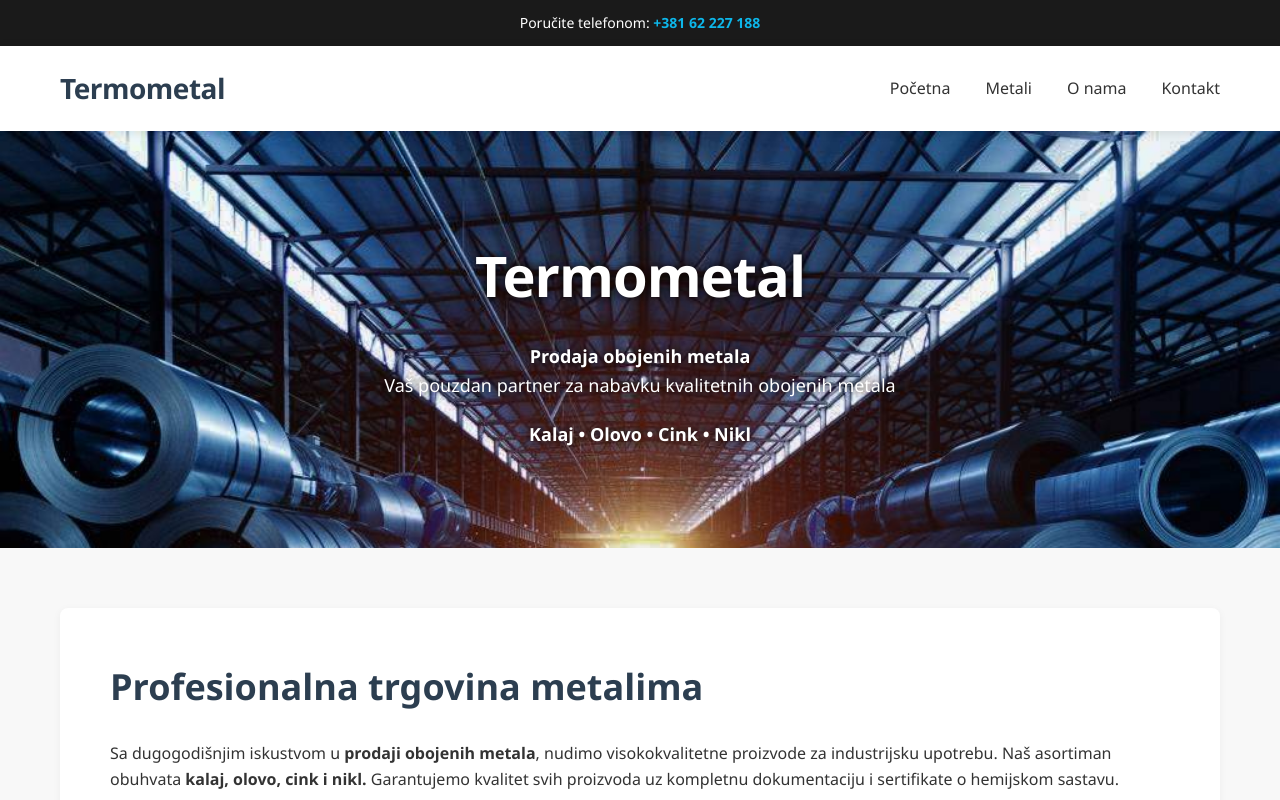
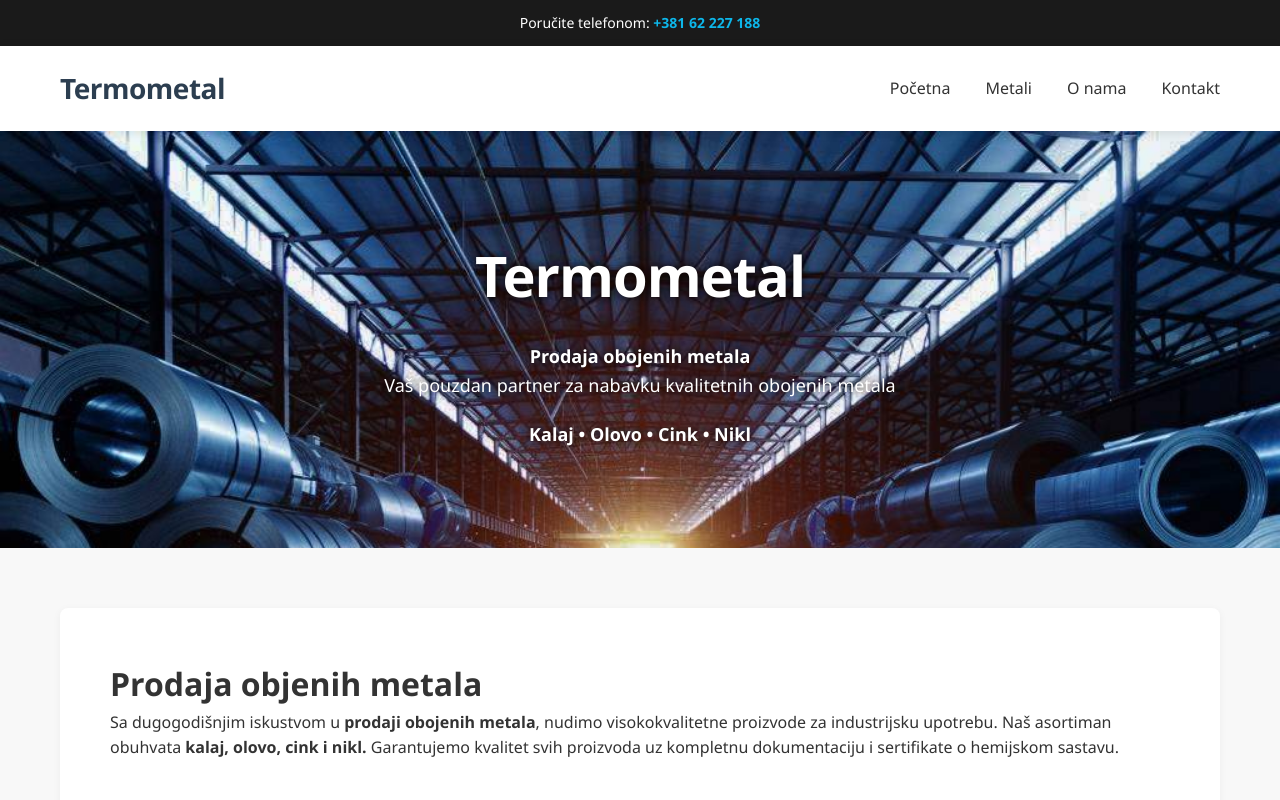
Before and after one commit to termometal03/termometal03.github.io, a plain HTML site: page index.html in a window 1280 px wide. Shown: the top 800 px of the page. Drawn offline with Linux system fonts and the light colour scheme.

Commit message:
Update index.html

```diff
--- a/index.html
+++ b/index.html
@@ -65,7 +65,7 @@
     </section>
     <div class="container">
         <div class="intro">
-            <h2>Profesionalna trgovina metalima</h2>
+            <h1><strong>Prodaja objenih metala</strong></h1>
             <span>Sa dugogodišnjim iskustvom u <strong>prodaji obojenih metala</strong>, nudimo visokokvalitetne proizvode za industrijsku upotrebu. Naš asortiman obuhvata <strong>kalaj, olovo, cink i nikl.</strong></span>
             <span>Garantujemo kvalitet svih proizvoda uz kompletnu dokumentaciju i sertifikate o hemijskom sastavu.</span>
         </div>
```
